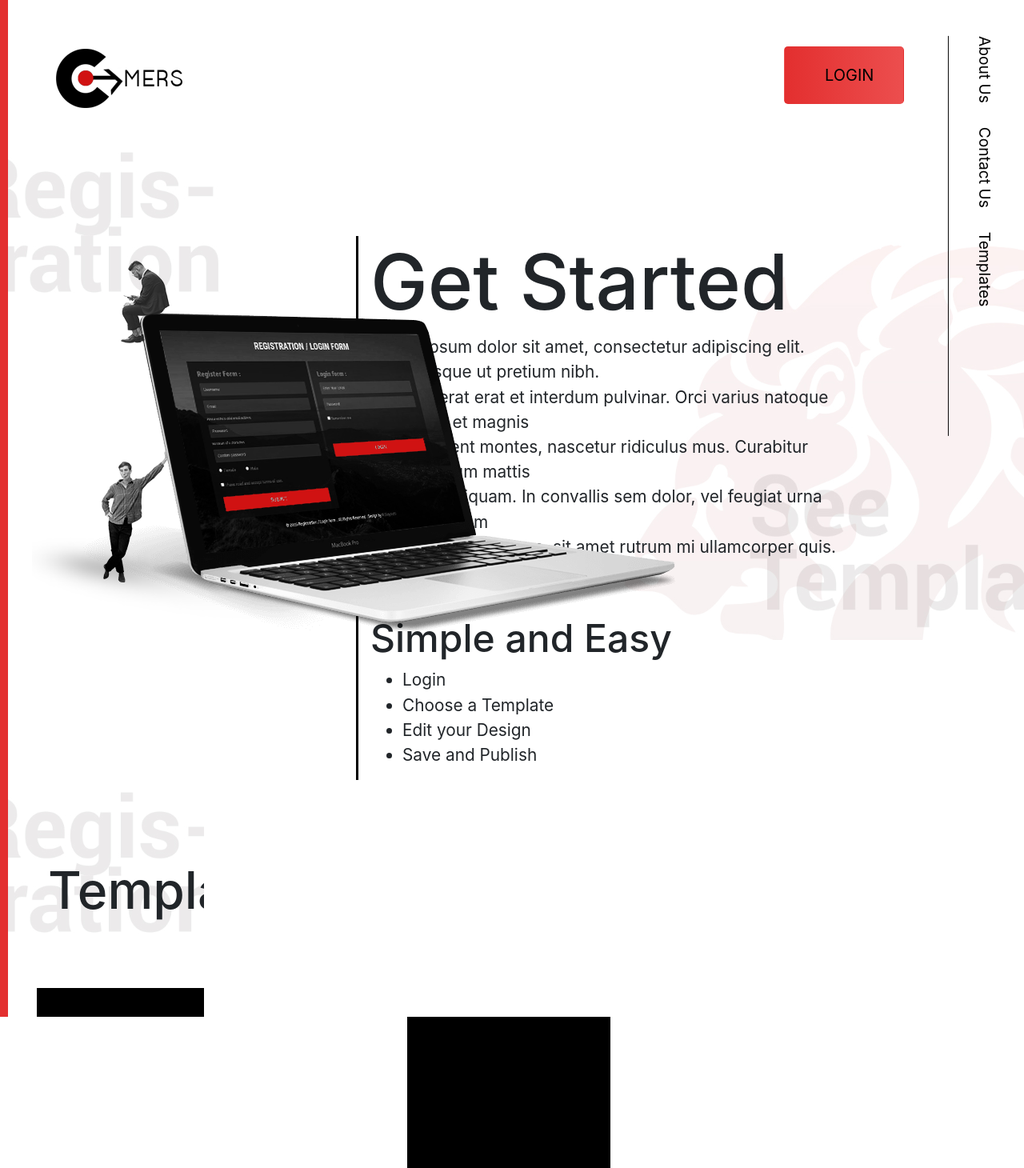
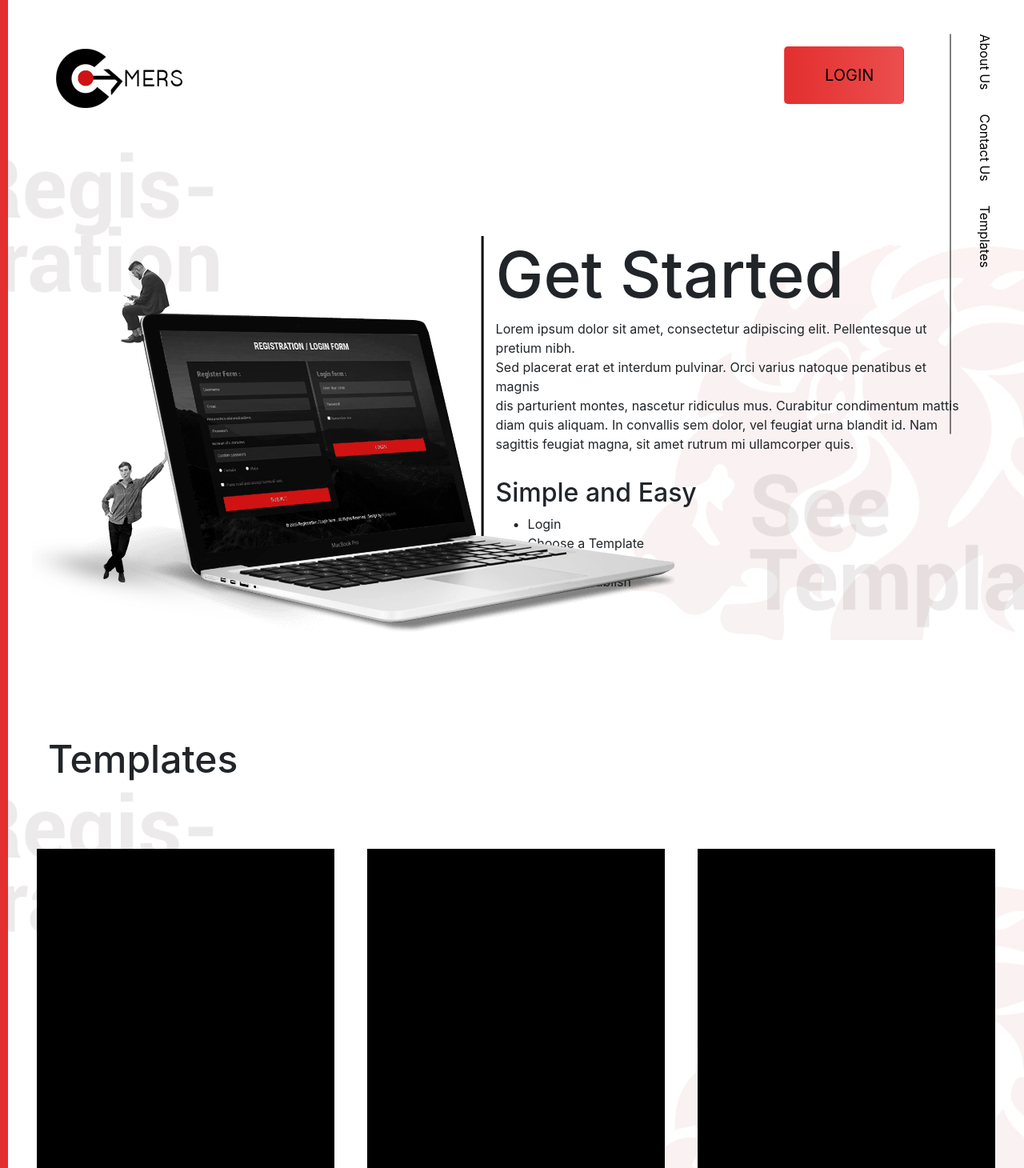
Before and after one commit to ThanMatt/CoMERS, a CodeIgniter app: the page made by application/views/main.php in a window 1280 px wide. Shown: the top 1460 px of the page at 80% size. Run offline with CodeIgniter, Linux system fonts and the light colour scheme; some libraries are stand-ins or nearby versions.

Commit message:
Updated main.php

```diff
--- a/application/config/database.php
+++ b/application/config/database.php
@@ -77,7 +77,7 @@
 	'dsn'	=> '',
 	'hostname' => 'localhost',
 	'username' => 'root',
-	'password' => 'mysql',
+	'password' => '',
 	'database' => 'sbu_comers',
 	'dbdriver' => 'mysqli',
 	'dbprefix' => '',
--- a/assets/css/style-landing.css
+++ b/assets/css/style-landing.css
@@ -34,7 +34,7 @@
 
 .nav-container nav a{
     color: black;
-    font-size: 1.2rem;
+    font-size: 1rem;
     text-decoration: none;
     margin-right: 30px;
 }
@@ -100,26 +100,26 @@
 .right{
     height: 100%;
     border-left: 3px solid black;
-    transform: translateX(-200px);
+    transform: translateX(-7%);
     padding: 100px auto;
     box-sizing: border-box;
 }
 
 .right h1{
-    font-size: 6rem;
+    font-size: 5rem;
 }
 
 .right h3{
-    font-size: 3rem;
+    font-size: 2rem;
 }
 
 .right label{
-    font-size: 1.3rem;
-    margin-bottom: 70px;
+    font-size: 1rem;
+    margin-bottom: 30px;
 }
 
 .right ul li{
-    font-size: 1.3rem;
+    font-size: 1rem;
 }
 
 .hupla{
@@ -127,7 +127,7 @@
 }
 
 .hupla h1{
-    font-size: 4rem;
+    font-size: 3rem;
     padding: 0px 50px;
     box-sizing: border-box;
 }
```
